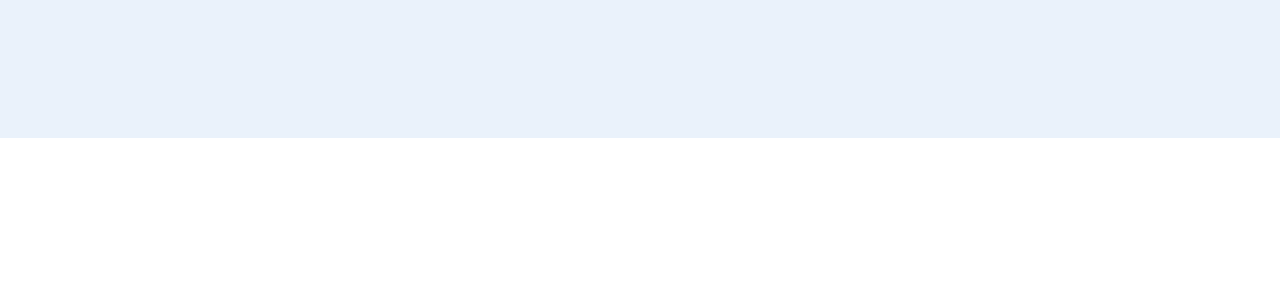
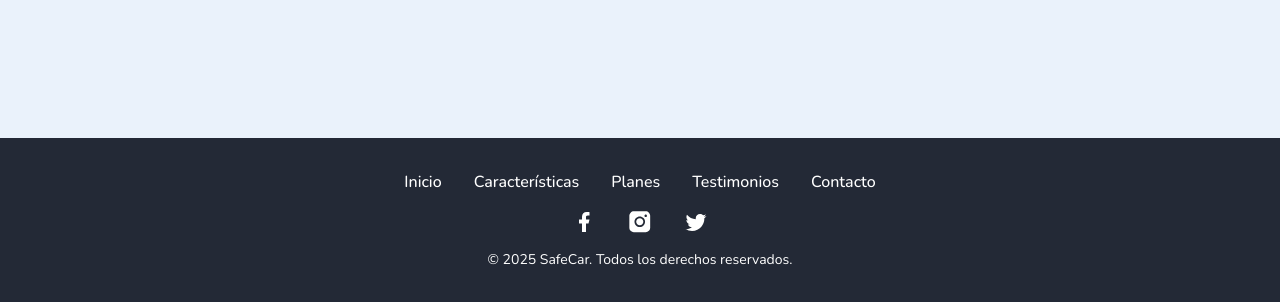
Before and after one commit to M3tasoft/SafeCar-landing-page, a website: page index.html in a window 1280 px wide. Shown: the part 5495-5797 px from the top of the page. Before the commit the page ends 5633 px from the top, so only its background shows below. Drawn offline with nearby package versions, Linux system fonts and the light colour scheme; files that its build step writes are made by us from their sources.

Commit message:
feat(index): add footer and link sections.

```diff
--- a/index.html
+++ b/index.html
@@ -20,16 +20,16 @@
 
         <!--Nav Links-->
         <div
-          class="nav-links z-20 duration-300 md:static absolute bg-white md:min-h-fit min-h-[35vh] left-0 top-[-100%] md:w-auto w-full flex items-center px-5"
+          class="nav-links z-20 duration-300 md:static absolute bg-white md:min-h-fit min-h-[45vh] left-0 top-[-100%] md:w-auto w-full flex items-center px-5"
         >
           <ul
             class="flex md:flex-row flex-col md:items-center md:gap-[4vw] gap-8"
           >
-            <li><a class="hover:text-gray-500" href="#">Home</a></li>
-            <li><a class="hover:text-gray-500" href="#">Features</a></li>
-            <li><a class="hover:text-gray-500" href="#">Plans</a></li>
-            <li><a class="hover:text-gray-500" href="#">Testimonies</a></li>
-            <li><a class="hover:text-gray-500" href="#">Contact</a></li>
+            <li><a class="hover:text-gray-500" href="#home">Home</a></li>
+            <li><a class="hover:text-gray-500" href="#features">Features</a></li>
+            <li><a class="hover:text-gray-500" href="#plans">Plans</a></li>
+            <li><a class="hover:text-gray-500" href="#testimonies">Testimonies</a></li>
+            <li><a class="hover:text-gray-500" href="#contact">Contact</a></li>
           </ul>
         </div>
 
@@ -54,8 +54,8 @@
       </nav>
     </header>
 
-    <main class="bg-gray-500 h-screen">
-      <section class="relative flex items-center justify-center min-h-[95vh]">
+    <main class="bg-gray-500">
+      <section id="home" class="relative flex items-center justify-center min-h-[95vh]">
         <img
           src="./assets/img/safecar-hero-driving-inteligente.webp"
           alt="SafeCar Hero"
@@ -86,7 +86,7 @@
         </div>
       </section>
 
-      <section
+      <section id="features"
         class="bg-white py-16 min-h-[100vh] flex items-center justify-center"
       >
         <div class="max-w-6xl w-full mx-auto px-4">
@@ -159,7 +159,7 @@
         </div>
       </section>
 
-      <section
+      <section id="plans"
         class="bg-[#f3f8ff] py-16 flex items-center justify-center min-h-[100vh]"
       >
         <div class="max-w-6xl w-full mx-auto px-4">
@@ -281,7 +281,7 @@
         </div>
       </section>
 
-      <section class="bg-white py-16 min-h-screen">
+      <section id="testimonies" class="bg-white py-16 min-h-screen">
         <div class="max-w-7xl mx-auto px-4">
           <h2 class="text-3xl md:text-4xl font-extrabold text-center mb-10">
             Testimonios de Clientes
@@ -403,7 +403,7 @@
         </div>
       </section>
 
-      <section
+      <section id="contact"
         class="bg-[#eaf2fb] py-16 min-h-screen flex items-center justify-center"
       >
         <div
@@ -466,35 +466,107 @@
         </div>
       </section>
 
-      <section class="bg-white py-16 min-h-screen flex items-center justify-center">
-        <div class="w-full max-w-6xl flex flex-col md:flex-row items-stretch justify-between gap-3 lg:gap-12 px-4 mx-auto">
-
-          <div class="flex-1 flex flex-col items-center justify-center md:justify-start mb-10 md:mb-0">
-            <h2 class="text-3xl font-extrabold text-center mb-8">Acerca de la App</h2>
+      <section
+        class="bg-white py-16 min-h-screen flex items-center justify-center"
+      >
+        <div
+          class="w-full max-w-6xl flex flex-col md:flex-row items-stretch justify-between gap-3 lg:gap-12 px-4 mx-auto"
+        >
+          <div
+            class="flex-1 flex flex-col items-center justify-center md:justify-start mb-10 md:mb-0"
+          >
+            <h2 class="text-3xl font-extrabold text-center mb-8">
+              Acerca de la App
+            </h2>
             <p class="text-lg text-justify max-w-md">
-              SafeCar utiliza tecnología IoT avanzada para conectar tu vehículo a una red inteligente de sensores. Estos sensores recopilan datos en tiempo real sobre el rendimiento del motor, el estado de los componentes y otros parámetros clave. La información se procesa mediante algoritmos de inteligencia artificial para ofrecerte diagnósticos precisos, alertas personalizadas y recomendaciones de mantenimiento proactivo.
+              SafeCar utiliza tecnología IoT avanzada para conectar tu vehículo
+              a una red inteligente de sensores. Estos sensores recopilan datos
+              en tiempo real sobre el rendimiento del motor, el estado de los
+              componentes y otros parámetros clave. La información se procesa
+              mediante algoritmos de inteligencia artificial para ofrecerte
+              diagnósticos precisos, alertas personalizadas y recomendaciones de
+              mantenimiento proactivo.
             </p>
           </div>
 
           <div class="flex-1 flex items-center justify-center">
-            <iframe src="https://www.youtube.com/embed/dQw4w9WgXcQ" title="Demo SafeCar" class="w-full h-80 rounded-xl border border-gray-300 shadow-md" allowfullscreen></iframe>
+            <iframe
+              src="https://www.youtube.com/embed/dQw4w9WgXcQ"
+              title="Demo SafeCar"
+              class="w-full h-80 rounded-xl border border-gray-300 shadow-md"
+              allowfullscreen
+            ></iframe>
           </div>
         </div>
       </section>
 
-      <section class="bg-[#eaf2fb] py-16 min-h-screen flex items-center justify-center">
-        <div class="w-full max-w-6xl flex flex-col items-stretch justify-between gap-3 px-4 mx-auto">
-
-          <div class="flex-1 flex flex-col items-center justify-center md:justify-start mb-10 md:mb-0">
-            <h2 class="text-3xl font-extrabold text-center mb-8">Nuestro equipo</h2>
+      <section
+        class="bg-[#eaf2fb] py-16 min-h-screen flex items-center justify-center"
+      >
+        <div
+          class="w-full max-w-6xl flex flex-col items-stretch justify-between gap-3 px-4 mx-auto"
+        >
+          <div
+            class="flex-1 flex flex-col items-center justify-center md:justify-start mb-10 md:mb-0"
+          >
+            <h2 class="text-3xl font-extrabold text-center mb-8">
+              Nuestro equipo
+            </h2>
           </div>
 
           <div class="flex-1 flex items-center justify-center">
-            <iframe src="https://www.youtube.com/embed/dQw4w9WgXcQ" title="Demo SafeCar" class="w-full max-w-4xl h-100 rounded-xl border border-gray-300 shadow-md" allowfullscreen></iframe>
+            <iframe
+              src="https://www.youtube.com/embed/dQw4w9WgXcQ"
+              title="Demo SafeCar"
+              class="w-full max-w-4xl h-100 rounded-xl border border-gray-300 shadow-md"
+              allowfullscreen
+            ></iframe>
           </div>
         </div>
       </section>
     </main>
+
+    <footer class="bg-[#232936] py-8">
+      <div class="max-w-6xl mx-auto px-4 flex flex-col items-center">
+        <nav class="mb-4">
+          <ul
+            class="flex flex-wrap gap-8 justify-center text-white text-base font-medium"
+          >
+            <li><a href="#" class="hover:text-primary">Inicio</a></li>
+            <li><a href="#" class="hover:text-primary">Características</a></li>
+            <li><a href="#" class="hover:text-primary">Planes</a></li>
+            <li><a href="#" class="hover:text-primary">Testimonios</a></li>
+            <li><a href="#" class="hover:text-primary">Contacto</a></li>
+          </ul>
+        </nav>
+        <div class="flex gap-8 mb-4">
+          <a href="#" aria-label="Facebook">
+            <img
+              src="./assets/svg/ri_facebook-fill.svg"
+              alt="Facebook"
+              class="w-6 h-6"
+            />
+          </a>
+          <a href="#" aria-label="Instagram">
+            <img
+              src="./assets/svg/streamline_instagram-solid.svg"
+              alt="Instagram"
+              class="w-6 h-6"
+            />
+          </a>
+          <a href="#" aria-label="Twitter">
+            <img
+              src="./assets/svg/mdi_twitter.svg"
+              alt="Twitter"
+              class="w-6 h-6"
+            />
+          </a>
+        </div>
+        <div class="text-white text-sm text-center">
+          © 2025 SafeCar. Todos los derechos reservados.
+        </div>
+      </div>
+    </footer>
 
     <!--Script-->
     <script>
```
